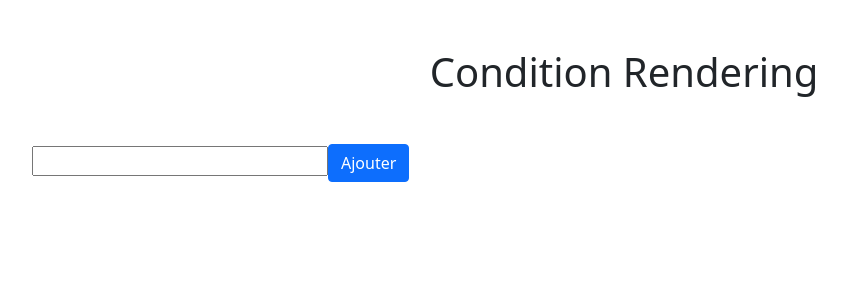
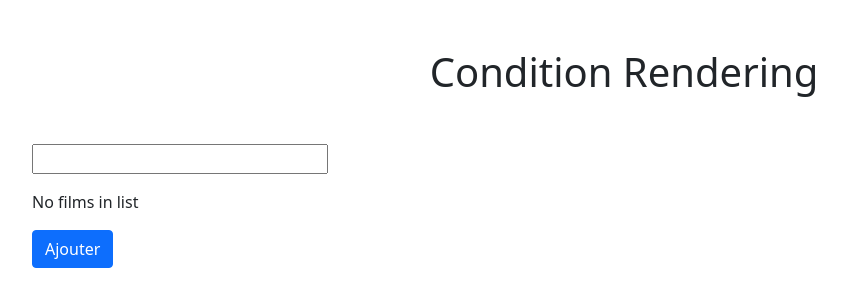
Before and after one commit to Alex13090/Exo_V-if, a plain HTML site: page index.html in a window 1280 px wide. Shown: the whole page, without its empty margins (16-862 px from the left). Drawn offline with nearby package versions, Linux system fonts and the light colour scheme.

Commit message:
add v-else

```diff
--- a/index.html
+++ b/index.html
@@ -12,6 +12,7 @@
 
     <input type="text" class="mb-3 w-25" v-model="myFilm">
     <p class="mb-3" v-if="allFilms.length > 0" v-for="myFilm in allFilms">{{myFilm}}</p>
+    <p class="mb-3" v-else>No films in list</p>
     <button class="btn btn-primary" @click="show()">Ajouter</button>
 
     <script src="https://unpkg.com/vue@next"></script>
```
